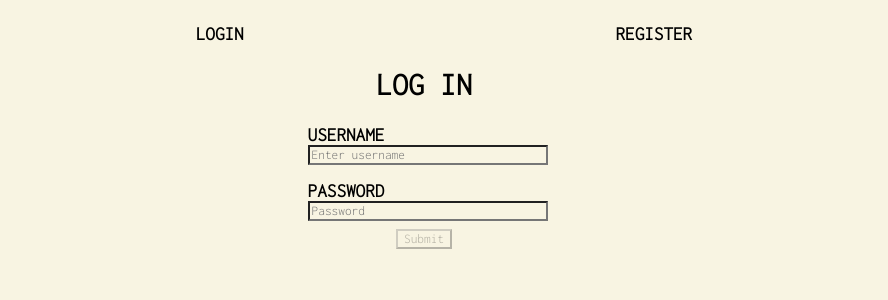
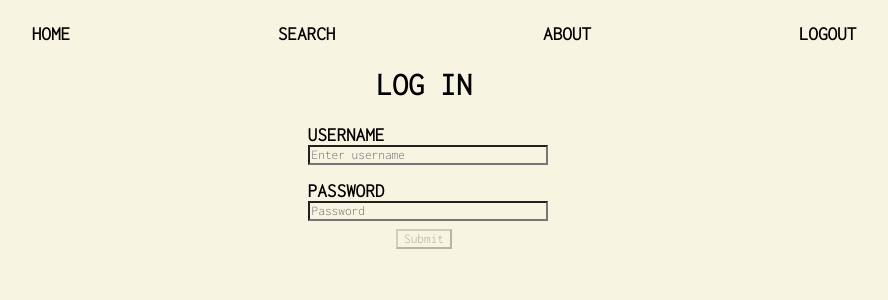
Before and after one commit to Indiedude78/Svelte-Movie-App, a SvelteKit app: page /auth/login in a window 1280 px wide. Shown: the top 300 px of the page, without its empty margins (216-1104 px from the left). Built offline with nearby package versions, Linux system fonts and the light colour scheme; sample sign-in values are in the browser's storage.

Commit message:
Added login functionality

```diff
--- a/src/components/nav.svelte
+++ b/src/components/nav.svelte
@@ -1,6 +1,10 @@
 <script>
     import AppCss from "./../app.css";
-    let user = "";
+    import { browser } from "$app/env";
+    let user;
+    if (browser) {
+        user = localStorage.getItem("user");
+    }
 </script>
 
 <svelte:head>
@@ -14,7 +18,7 @@
 
 <nav>
     <ul>
-        {#if user != ""}
+        {#if user != null}
             <li>
                 <a href="/">Home</a>
             </li>
--- a/src/routes/auth/login/+page.svelte
+++ b/src/routes/auth/login/+page.svelte
@@ -2,6 +2,8 @@
 	let username = "";
 	let password = "";
 	let message;
+	import { browser } from "$app/env";
+
 	async function login(e) {
 		e.preventDefault();
 		const res = await fetch(
@@ -20,7 +22,10 @@
 		const data = await res.json();
 		if (data) {
 			console.log(data);
-			// window.location.href = "/";
+			if (browser && data.jwt) {
+				localStorage.setItem("user", JSON.stringify(data));
+				window.location.href = "/";
+			}
 		} else {
 			console.log("error");
 		}
```
Also changed, not shown: src/routes/logout/+page.svelte (+8 -0 lines).
